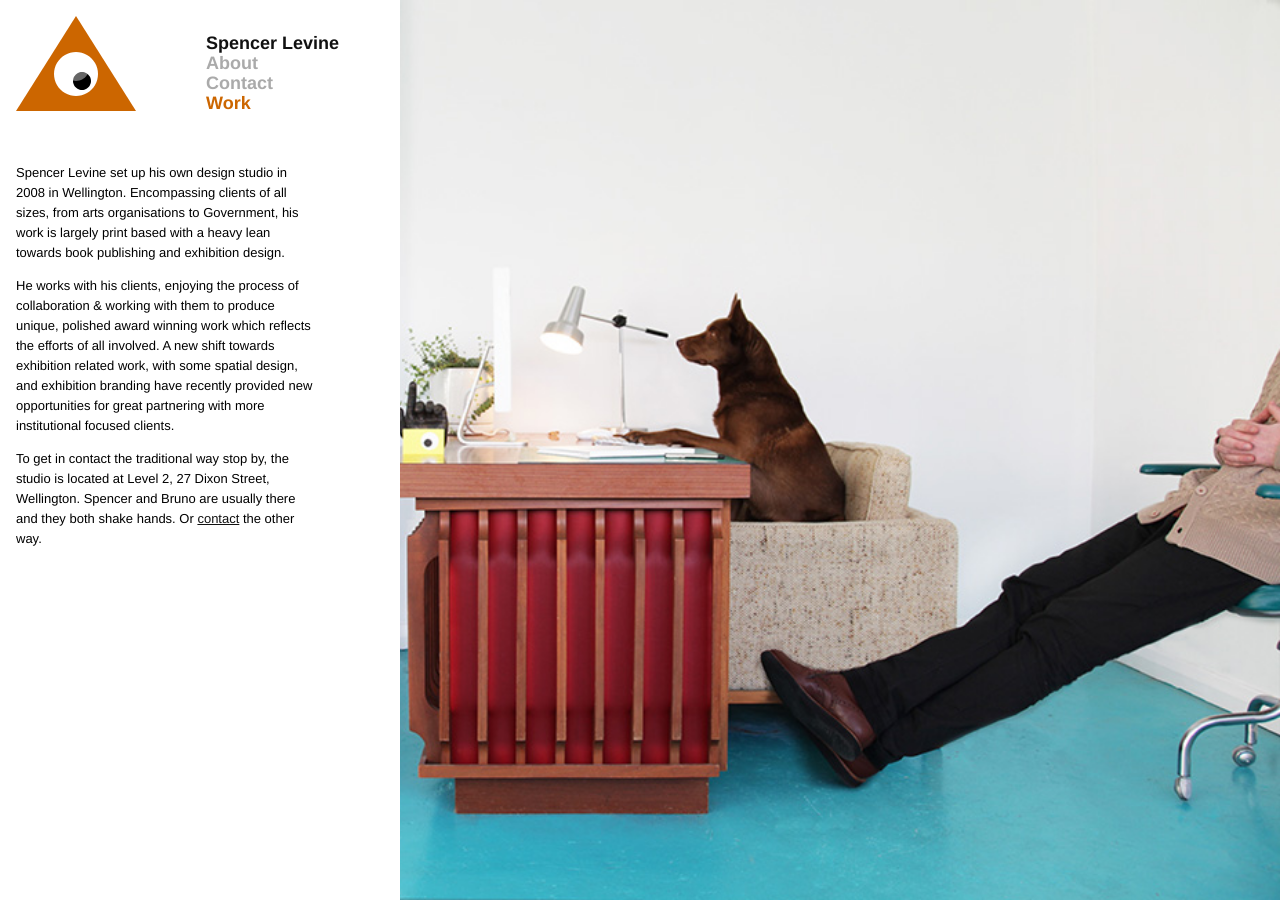
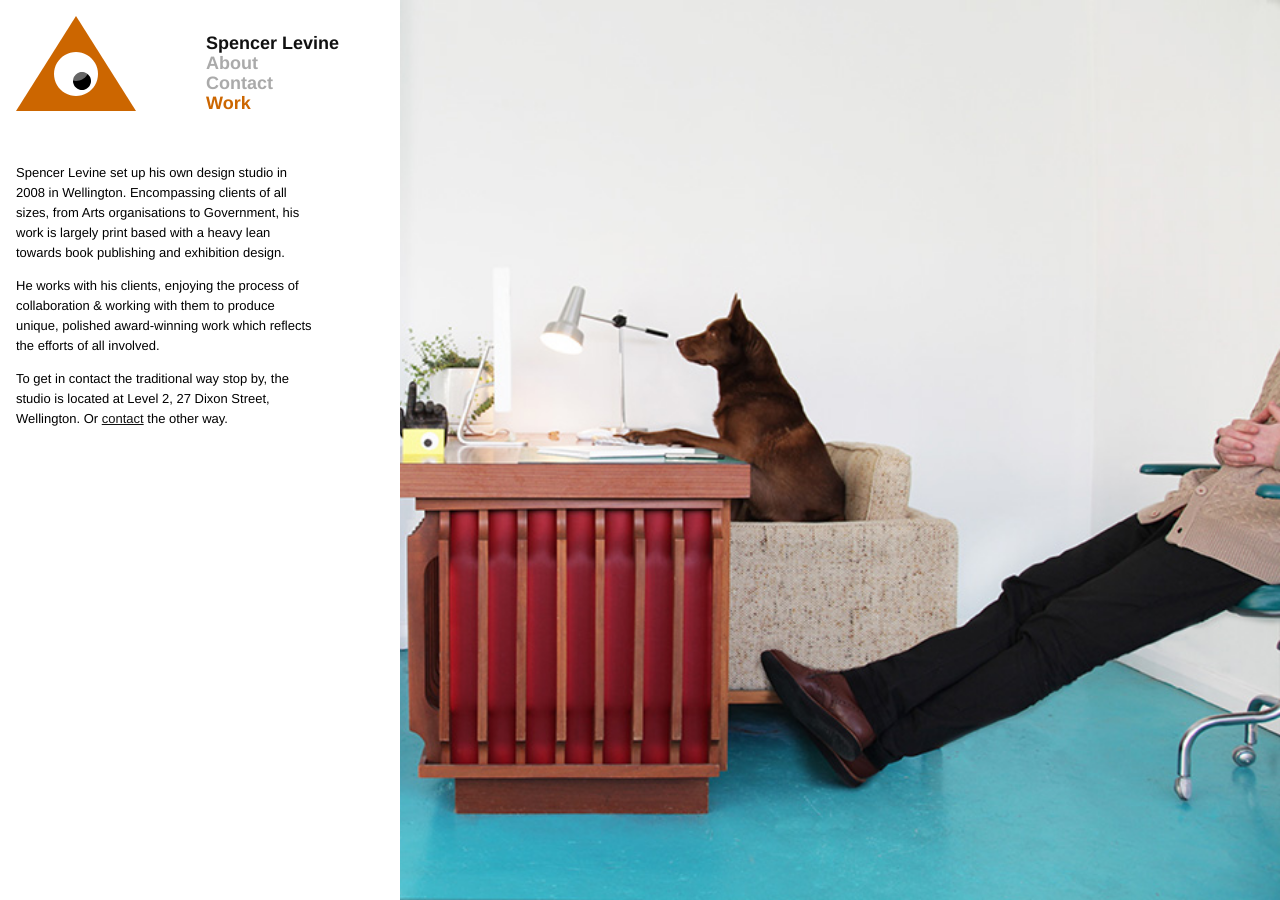
Before and after one commit to jarred/spencerlevine.co.nz, a Jekyll site: the page built from about.md, in a window 1280 px wide. Built offline with Jekyll 4.4.1, drawn with Linux system fonts in a browser that asks for light colours.

Commit message:
update about

```diff
--- a/about.md
+++ b/about.md
@@ -4,8 +4,8 @@ title: about
 permalink: /about/index.html
 ---
 
-Spencer Levine set up his own design studio in 2008 in Wellington. Encompassing clients of all sizes, from arts organisations to Government, his work is largely print based with a heavy lean towards book publishing and exhibition design.
+Spencer Levine set up his own design studio in 2008 in Wellington. Encompassing clients of all sizes, from Arts organisations to Government, his work is largely print based with a heavy lean towards book publishing and exhibition design.
 
-He works with his clients, enjoying the process of collaboration & working with them to produce unique, polished award winning work which reflects the efforts of all involved. A new shift towards exhibition related work, with some spatial design, and exhibition branding have recently provided new opportunities for great partnering with more institutional focused clients.
+He works with his clients, enjoying the process of collaboration & working with them to produce unique, polished award-winning work which reflects the efforts of all involved.
 
-To get in contact the traditional way stop by, the studio is located at Level 2, 27 Dixon Street, Wellington. Spencer and Bruno are usually there and they both shake hands. Or [contact](mailto:spence@spencerlevine.co.nz) the other way.
+To get in contact the traditional way stop by, the studio is located at Level 2, 27 Dixon Street, Wellington. Or [contact](mailto:spence@spencerlevine.co.nz) the other way.
```
